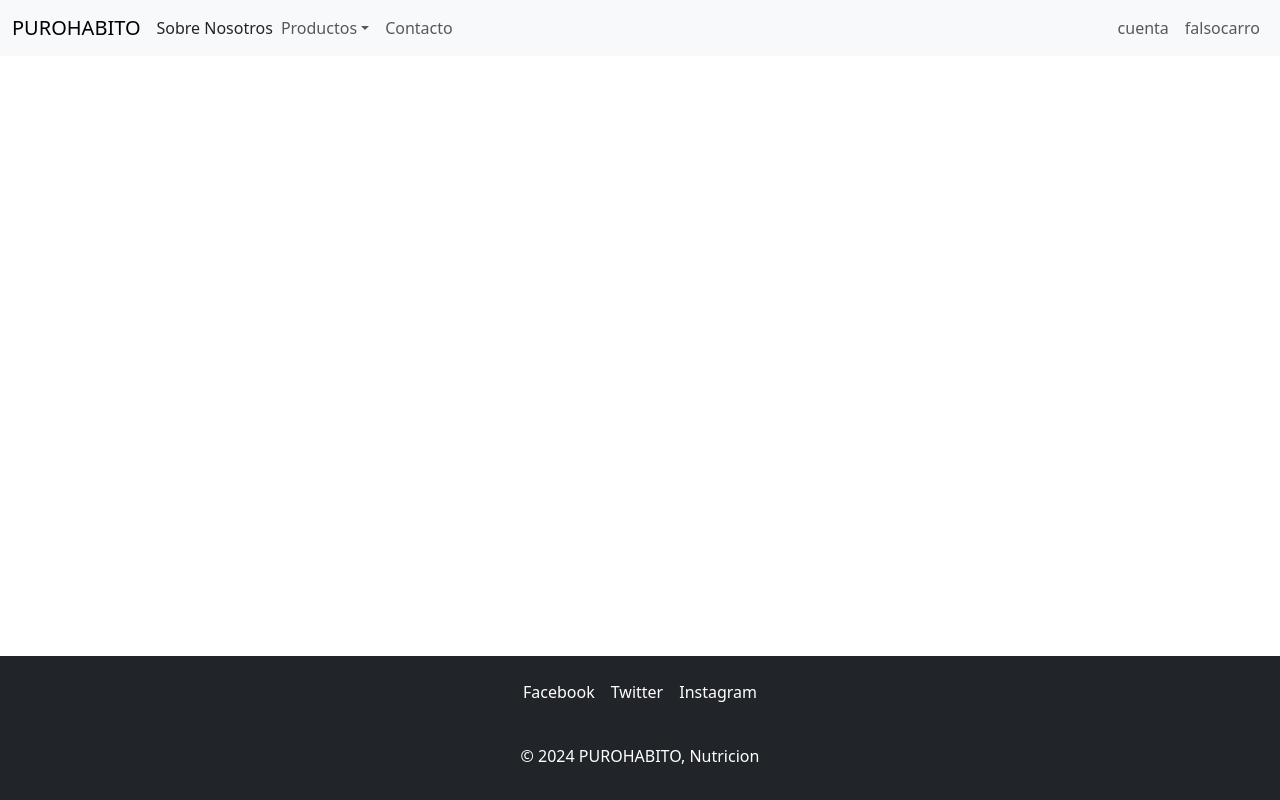
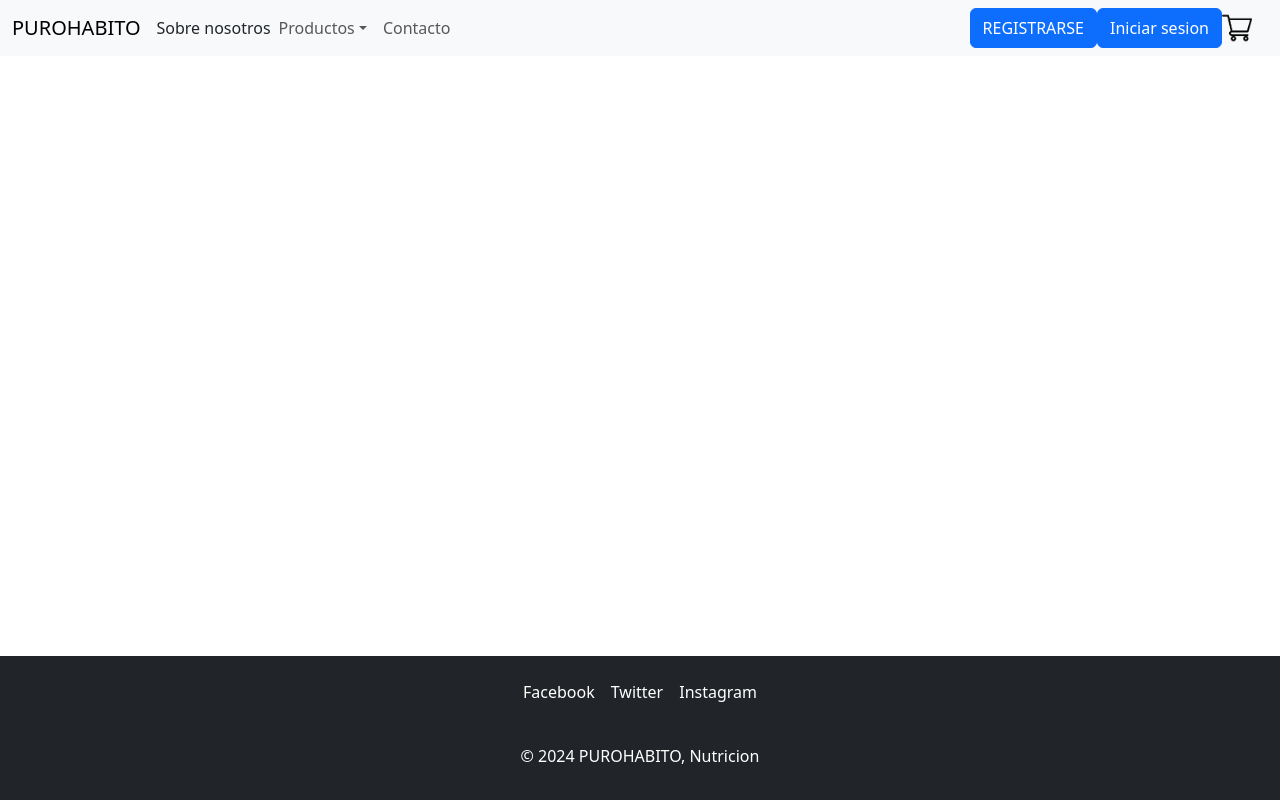
Before and after one commit to jordi02/TPI-LabIII, a React (Vite) app in the folder Trabajo-Practico/: page / in a window 1280 px wide. Built offline with nearby package versions, Linux system fonts and the light colour scheme; no server answers.

Commit message:
comenzando
comenzando, es por ahi

```diff
--- a/Trabajo-Practico/src/components/Navbar/Navbar.jsx
+++ b/Trabajo-Practico/src/components/Navbar/Navbar.jsx
@@ -1,15 +1,36 @@
-import React from 'react';
 import Container from 'react-bootstrap/Container';
 import Nav from 'react-bootstrap/Nav';
 import Navbar from 'react-bootstrap/Navbar';
 import NavDropdown from 'react-bootstrap/NavDropdown';
+import Button from 'react-bootstrap/esm/Button';
+import Carrito from "../../assets/navbar/car.png"
+import { useState } from 'react';
+
+//Modulos Firebase
+import appFirebase from "../../credenciales"
+import { getAuth, onAuthStateChanged } from "firebase/auth";
+const auth = getAuth(appFirebase)
 
 function NavBar() {
+
+  const [usuario, setUsuario] = useState(null)
+
+  onAuthStateChanged(auth, (usuarioFirebase) => {
+
+    if (usuarioFirebase) {
+      setUsuario(usuarioFirebase);
+    } else {
+      setUsuario(null);
+    }
+  });
+
+
   return (
+
     <Navbar collapseOnSelect expand="lg" className="bg-body-tertiary fixed-top">
       <Container fluid>
         <Navbar.Brand href="#home">PUROHABITO</Navbar.Brand>
-        <Nav.Link href="#features">Sobre Nosotros</Nav.Link>
+        <Nav.Link href="#features">Sobre nosotros</Nav.Link>
         <Navbar.Toggle aria-controls="responsive-navbar-nav" />
         <Navbar.Collapse id="responsive-navbar-nav">
           <Nav className="me-auto">
@@ -29,15 +50,24 @@ function NavBar() {
             <Nav.Link href="#features">Contacto</Nav.Link>
           </Nav>
           <Nav>
-            <Nav.Link href="#deets">cuenta</Nav.Link>
-            <Nav.Link eventKey={2} href="#memes">
-              falsocarro
-            </Nav.Link>
+            <Button>REGISTRARSE</Button>
+            <Button>Iniciar sesion</Button>
+            <Navbar.Brand href="#home">
+              <img
+                src={Carrito}
+                width="30"
+                height="30"
+                className="d-inline-block align-top"
+                alt="carrito"
+              />
+            </Navbar.Brand>
           </Nav>
         </Navbar.Collapse>
       </Container>
     </Navbar>
+
   );
+
 }
 
 export default NavBar;
--- /dev/null
+++ b/Trabajo-Practico/src/credenciales.js
@@ -0,0 +1,23 @@
+// Import the functions you need from the SDKs you need
+import { initializeApp } from "firebase/app";
+import { getAnalytics } from "firebase/analytics";
+// TODO: Add SDKs for Firebase products that you want to use
+// https://firebase.google.com/docs/web/setup#available-libraries
+
+// Your web app's Firebase configuration
+// For Firebase JS SDK v7.20.0 and later, measurementId is optional
+const firebaseConfig = {
+  apiKey: "AIzaSyCYvQbefhJqMSD8rMoP1D_Pzgy9HZDX_jU",
+  authDomain: "tpi-labiii-f364b.firebaseapp.com",
+  projectId: "tpi-labiii-f364b",
+  storageBucket: "tpi-labiii-f364b.appspot.com",
+  messagingSenderId: "593578322699",
+  appId: "1:593578322699:web:7709e1eab219627318d00e",
+  measurementId: "G-3EBFF3CB0Z"
+};
+
+// Initialize Firebase
+const appFirebase = initializeApp(firebaseConfig);
+export default appFirebase;
+// eslint-disable-next-line no-unused-vars
+const analytics = getAnalytics(appFirebase);
--- /dev/null
+++ b/package.json
@@ -0,0 +1,5 @@
+{
+  "dependencies": {
+    "firebase": "^10.11.0"
+  }
+}
```
Also changed, not shown: Trabajo-Practico/src/App.jsx (+14 -8 lines), Trabajo-Practico/src/assets/navbar/car.png (added), Trabajo-Practico/src/components/login/Login.jsx (added), 1 other file (tests, documents, lock files or other folders).
